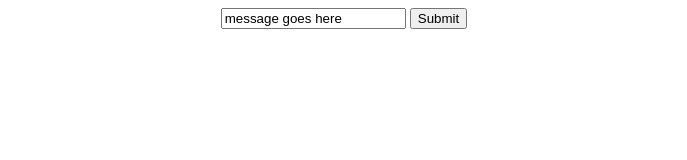
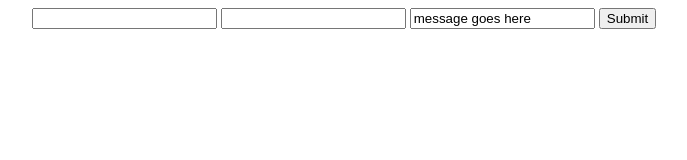
Before and after one commit to girlcodeakl/mcauley2017, a plain HTML site: page public/post.html in a window 1280 px wide. Shown: the whole page, without its empty margins (296-983 px from the left). Drawn offline with Linux system fonts and the light colour scheme.

```diff
--- a/public/post.html
+++ b/public/post.html
@@ -5,6 +5,8 @@
     <link rel="stylesheet" href="style.css">
   </head>
   <body>
+        <input>
+        <input class="nameInput"
       <form method="post" action="/posts">
           <input type="text" name="message" value="message goes here">
           <input type="submit" value="Submit">
```
